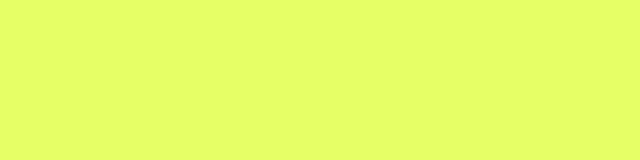
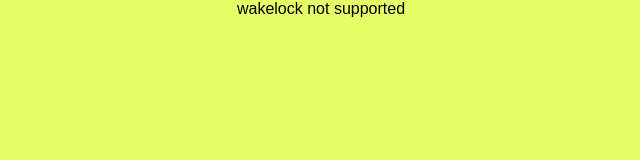
Before and after one commit to DecentLabs/pocketlight, a plain HTML site: page index.html in a window 1280 px wide. Shown: the whole page, without its empty margins (319-959 px from the left). Drawn offline with Linux system fonts and the light colour scheme.

Commit message:
show wakelock status

```diff
--- a/app.js
+++ b/app.js
@@ -46,19 +46,25 @@ screen.addEventListener('touchmove', (e) => {
 })
 
 async function initWakeLock () {
+  let status = ''
   if ('getWakeLock' in navigator) {
     let wakeLockObj
 
     try {
       // Create a wake lock for the type we want.
       wakeLockObj = await navigator.getWakeLock('screen')
-      console.log('👍', 'getWakeLock', wakeLockObj)
+      console.log('getWakeLock success', wakeLockObj)
+      status = 'wakelock OK'
     } catch (err) {
-      console.error('👎', 'getWakeLock', err)
+      console.error('getWakeLock error', err)
+      status = 'wakelock error'
     }
   } else {
     console.log('getWakeLock not supported')
+    status = 'wakelock not supported'
   }
+
+  screen.innerHTML = status
 }
 
 initWakeLock()
--- a/style.css
+++ b/style.css
@@ -6,4 +6,6 @@ body {
 #app {
   width: 100%;
   height: 100vh;
+  text-align: center;
+  font-family: sans-serif;
 }
```
